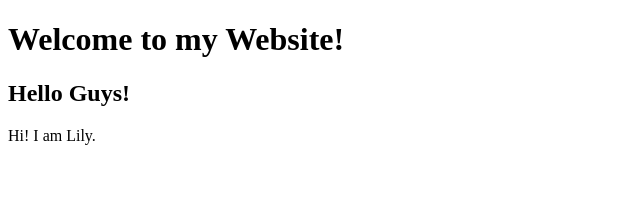
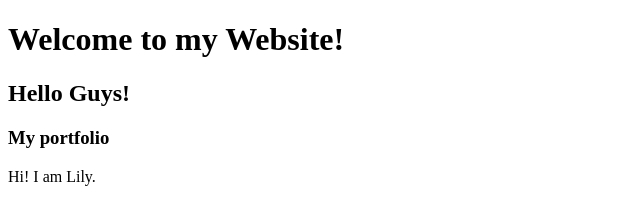
Before and after one commit to lily4412/cs50_web_with_js_py, a plain HTML site: page index.html in a window 1280 px wide. Shown: the whole page, without its empty margins (0-640 px from the left). Drawn offline with Linux system fonts and the light colour scheme.

Commit message:
Added h3

```diff
--- a/index.html
+++ b/index.html
@@ -8,6 +8,7 @@
 <body>
     <h1>Welcome to my Website!</h1>
     <h2>Hello Guys!</h2>
+    <h3>My portfolio</h3>
     Hi! I am Lily.
 </body>
 </html>
```
